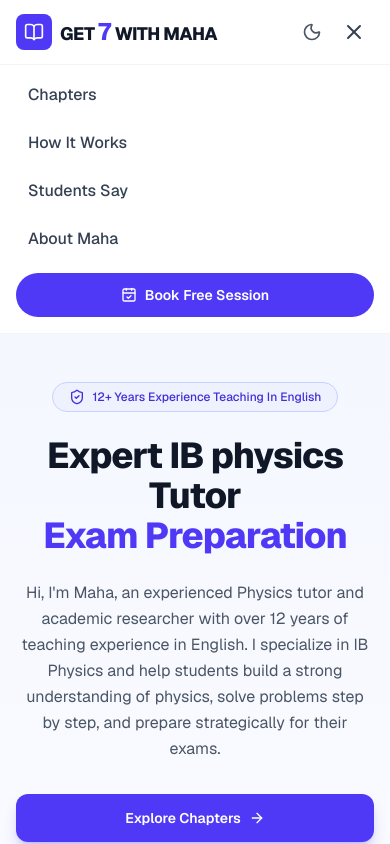
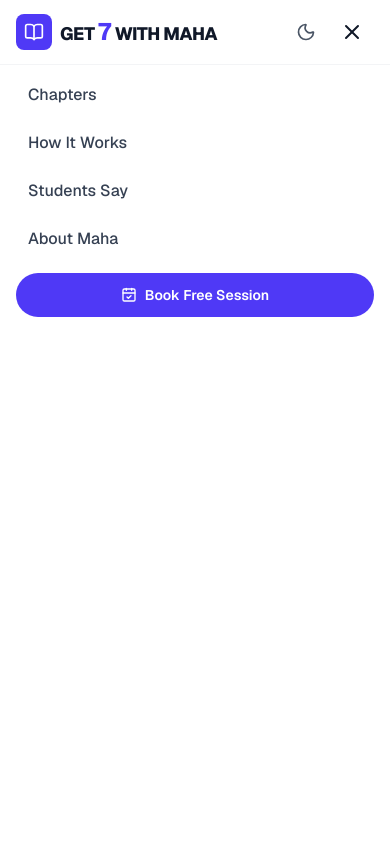
Before and after one commit to dev-mohammed-ashraf/IB-Physics-Academy, a Next.js app: page / in a window 390 px wide. Both pictures are taken after a click on the button 354 px from the left and 32 px from the top of the page. Shown: the top 844 px of the page. Built offline with nearby package versions, Linux system fonts and the light colour scheme.

Commit message:
Solving Scrolling & Pressing Problem

```diff
--- a/src/components/AboutMaha.tsx
+++ b/src/components/AboutMaha.tsx
@@ -23,7 +23,10 @@ const highlights = [
 
 export default function AboutMaha() {
   return (
-    <section id="about-maha" className="scroll-mt-20 py-16 lg:py-8 bg-white dark:bg-gray-900">
+    <section
+      id="about-maha"
+      className="scroll-mt-8 lg:scroll-mt-20 py-16 lg:py-8 bg-white dark:bg-gray-900"
+    >
       <div className="mx-auto max-w-5xl px-4 sm:px-6 lg:px-8">
         {/* الجزء العلوي (العنوان) يظل في المنتصف */}
         <div className="flex flex-col items-center mx-auto max-w-3xl text-center">
--- a/src/components/BookingSection.tsx
+++ b/src/components/BookingSection.tsx
@@ -31,7 +31,7 @@ export default function BookingSection() {
   return (
     <section
       id="book-session"
-      className="scroll-mt-20 py-16 lg:py-24"
+      className="scroll-mt-10 lg:scroll-mt-20 py-16 lg:py-24"
     >
       <div className="mx-auto max-w-3xl px-4 sm:px-6 lg:px-8">
         {/* حاوية النموذج الأساسية */}
--- a/src/components/ChaptersGrid.tsx
+++ b/src/components/ChaptersGrid.tsx
@@ -20,7 +20,7 @@ export default function ChaptersGrid() {
   return (
     <section
       id="chapters"
-      className="scroll-mt-20 py-16 px-4 md:px-8 max-w-7xl mx-auto w-full"
+      className="scroll-mt-8 lg:scroll-mt-20 py-16 px-4 md:px-8 max-w-7xl mx-auto w-full"
     >
       <div className="text-center mb-10">
         <h2 className="heading-animated text-3xl font-bold text-gray-900 mb-4 dark:text-white">
--- a/src/components/HeroSection.tsx
+++ b/src/components/HeroSection.tsx
@@ -16,7 +16,7 @@ export default function HeroSection({
       <div className="mx-auto max-w-7xl px-4 py-12 sm:px-6 lg:px-8 lg:py-20">
         <div className="grid items-center gap-10 lg:grid-cols-2 lg:gap-16">
           {/* Content */}
-          <div className="text-center lg:text-left">
+          <div className="relative z-0 text-center lg:text-left">
             <span className="inline-flex items-center gap-2 rounded-full border border-indigo-200 bg-indigo-50 px-4 py-1.5 text-xs font-medium text-indigo-700 sm:text-sm dark:border-indigo-800 dark:bg-indigo-950/60 dark:text-indigo-300">
               <ShieldCheck className="size-4" />
               {badgeText}
@@ -52,9 +52,9 @@ export default function HeroSection({
           </div>
 
           {/* Image */}
-          <div className="relative mx-auto w-full max-w-lg lg:max-w-none">
+          <div className="relative z-0 mx-auto w-full max-w-lg lg:max-w-none">
             <div
-              className="absolute -inset-4 rounded-3xl bg-indigo-100/60 blur-2xl dark:bg-indigo-900/30"
+              className="pointer-events-none absolute -inset-4 -z-10 rounded-3xl bg-indigo-100/60 blur-2xl dark:bg-indigo-900/30"
               aria-hidden="true"
             />
             <Image
--- a/src/components/HowItWorks.tsx
+++ b/src/components/HowItWorks.tsx
@@ -51,7 +51,7 @@ export default function HowItWorks() {
   return (
     <section
       id="how-it-works"
-      className="scroll-mt-20 bg-gray-50 py-16 lg:py-24 mt-18 mb-4 dark:bg-gray-950"
+      className="scroll-mt-12 lg:scroll-mt-20 bg-gray-50 py-16 lg:py-24 mt-18 mb-4 dark:bg-gray-950"
     >
       <div className="mx-auto max-w-7xl px-4 sm:px-6 lg:px-8">
         <div className="mx-auto max-w-2xl text-center">
--- a/src/components/Navbar.tsx
+++ b/src/components/Navbar.tsx
@@ -18,18 +18,19 @@ export default function Navbar() {
   const [isMenuOpen, setIsMenuOpen] = useState(false);
 
   return (
-    <header className="sticky top-0 z-50 w-full border-b border-gray-100 bg-white/90 backdrop-blur dark:border-gray-800 dark:bg-gray-900/90">
+    <>
+      <header className="fixed inset-x-0 top-0 z-[9999] w-full border-b border-gray-100 bg-white dark:border-gray-800 dark:bg-gray-900">
       <nav className="mx-auto flex h-16 max-w-7xl items-center justify-between px-4 sm:px-6 lg:px-8">
         {/* Logo */}
         <Logo />
 
         {/* Desktop links */}
-        <div className="hidden items-center gap-8 lg:flex">
+        <div className="pointer-events-auto relative z-10 hidden items-center gap-8 lg:flex">
           {navLinks.map((link) => (
             <Link
               key={link.href}
               href={link.href}
-              className="text-sm font-medium text-gray-700 transition-colors hover:text-indigo-600 dark:text-gray-300 dark:hover:text-indigo-400"
+              className="touch-manipulation text-sm font-medium text-gray-700 transition-colors hover:text-indigo-600 dark:text-gray-300 dark:hover:text-indigo-400"
             >
               {link.label}
             </Link>
@@ -37,7 +38,7 @@ export default function Navbar() {
           <ThemeToggle />
           <Link
             href="#book-session"
-            className="inline-flex items-center gap-2 rounded-full bg-indigo-600 px-5 py-2.5 text-sm font-semibold text-white shadow-sm transition-colors hover:bg-indigo-700 dark:hover:bg-indigo-500"
+            className="touch-manipulation inline-flex items-center gap-2 rounded-full bg-indigo-600 px-5 py-2.5 text-sm font-semibold text-white shadow-sm transition-colors hover:bg-indigo-700 dark:hover:bg-indigo-500"
           >
             <CalendarCheck className="size-4" />
             Book Free Session
@@ -45,30 +46,41 @@ export default function Navbar() {
         </div>
 
         {/* Mobile actions */}
-        <div className="flex items-center gap-1 lg:hidden">
+        <div className="pointer-events-auto relative z-20 flex items-center gap-1 lg:hidden">
           <ThemeToggle />
           <button
             type="button"
-            onClick={() => setIsMenuOpen((prev) => !prev)}
-            className="flex items-center justify-center rounded-md p-2 text-gray-700 hover:bg-gray-100 dark:text-gray-300 dark:hover:bg-gray-800"
+            onClick={(e) => {
+              e.stopPropagation();
+              setIsMenuOpen((prev) => !prev);
+            }}
+            className="relative z-50 flex h-11 w-11 cursor-pointer touch-manipulation select-none items-center justify-center rounded-lg transition-transform active:scale-95"
             aria-label="Toggle navigation menu"
             aria-expanded={isMenuOpen}
+            aria-controls="mobile-menu"
           >
-            {isMenuOpen ? <X className="size-6" /> : <Menu className="size-6" />}
+            {isMenuOpen ? (
+              <X className="pointer-events-none size-6 text-gray-900 dark:text-white" />
+            ) : (
+              <Menu className="pointer-events-none size-6 text-gray-900 dark:text-white" />
+            )}
           </button>
         </div>
       </nav>
 
       {/* Mobile menu */}
       {isMenuOpen && (
-        <div className="border-t border-gray-100 bg-white px-4 pb-4 pt-2 lg:hidden dark:border-gray-800 dark:bg-gray-900">
+        <div
+          id="mobile-menu"
+          className="fixed inset-x-0 bottom-0 top-16 z-10000 overflow-y-auto border-t border-gray-100 bg-white px-4 pb-4 pt-2 lg:hidden dark:border-gray-800 dark:bg-gray-900"
+        >
           <div className="flex flex-col gap-1">
             {navLinks.map((link) => (
               <Link
                 key={link.href}
                 href={link.href}
                 onClick={() => setIsMenuOpen(false)}
-                className="rounded-md px-3 py-2.5 text-base font-medium text-gray-700 transition-colors hover:bg-gray-50 hover:text-indigo-600 dark:text-gray-300 dark:hover:bg-gray-800 dark:hover:text-indigo-400"
+                className="touch-manipulation rounded-md px-3 py-2.5 text-base font-medium text-gray-700 transition-colors hover:bg-gray-50 hover:text-indigo-600 dark:text-gray-300 dark:hover:bg-gray-800 dark:hover:text-indigo-400"
               >
                 {link.label}
               </Link>
@@ -76,7 +88,7 @@ export default function Navbar() {
             <Link
               href="#book-session"
               onClick={() => setIsMenuOpen(false)}
-              className="mt-2 inline-flex items-center justify-center gap-2 rounded-full bg-indigo-600 px-5 py-3 text-sm font-semibold text-white hover:bg-indigo-700 dark:hover:bg-indigo-500"
+              className="touch-manipulation mt-2 inline-flex items-center justify-center gap-2 rounded-full bg-indigo-600 px-5 py-3 text-sm font-semibold text-white hover:bg-indigo-700 dark:hover:bg-indigo-500"
             >
               <CalendarCheck className="size-4" />
               Book Free Session
@@ -84,6 +96,9 @@ export default function Navbar() {
           </div>
         </div>
       )}
-    </header>
+      </header>
+      {/* Spacer to offset the fixed header height */}
+      <div className="h-16" aria-hidden="true" />
+    </>
   );
 }
--- a/src/components/ThemeToggle.tsx
+++ b/src/components/ThemeToggle.tsx
@@ -16,7 +16,7 @@ export default function ThemeToggle() {
 
   if (!mounted) {
     return (
-      <span className="flex size-9 items-center justify-center" aria-hidden="true" />
+      <span className="flex size-10 items-center justify-center" aria-hidden="true" />
     );
   }
 
@@ -27,7 +27,7 @@ export default function ThemeToggle() {
       type="button"
       onClick={() => setTheme(isDark ? "light" : "dark")}
       aria-label={isDark ? "Switch to light mode" : "Switch to dark mode"}
-      className="flex size-9 items-center justify-center rounded-full text-gray-600 transition-colors hover:bg-gray-100 hover:text-indigo-600 dark:text-gray-300 dark:hover:bg-gray-800 dark:hover:text-indigo-400"
+      className="flex size-10 cursor-pointer touch-manipulation select-none items-center justify-center rounded-full text-gray-600 transition-colors hover:bg-gray-100 hover:text-indigo-600 dark:text-gray-300 dark:hover:bg-gray-800 dark:hover:text-indigo-400"
     >
       {isDark ? <Sun className="size-5" /> : <Moon className="size-5" />}
     </button>
```
Also changed, not shown: src/components/WhyChoose.tsx (+7 -2 lines).
